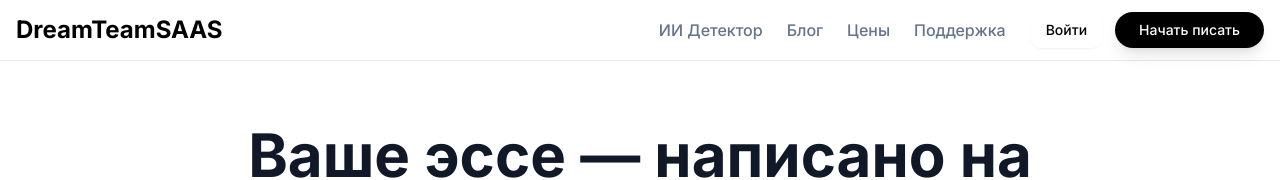
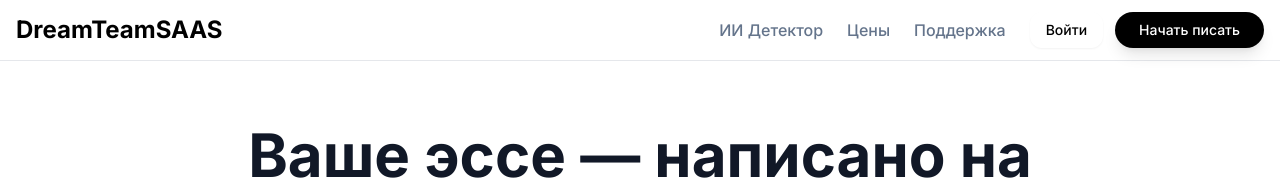
Before and after one commit to industrialprofi/react_app, a Next.js app: page / in a window 1280 px wide. Shown: the top 180 px of the page. Built offline with nearby package versions, Linux system fonts and the light colour scheme.

Commit message:
refactor: remove blog navigation link

```diff
--- a/src/components/sections/footer.tsx
+++ b/src/components/sections/footer.tsx
@@ -14,7 +14,6 @@ const footerSections = {
   ],
   resources: [
     "Как использовать DreamTeamSAAS",
-    "Блог",
     "Примеры",
     "Генератор",
     "Наш исследователь",
--- a/src/components/sections/header.tsx
+++ b/src/components/sections/header.tsx
@@ -6,7 +6,6 @@ import { Button } from "../ui/button";
 
 const navItems = [
   { label: "ИИ Детектор", href: "/ai-detector" },
-  { label: "Блог", href: "/blog" },
   { label: "Цены", href: "/subscription" },
   { label: "Поддержка", href: "/support" },
 ];
```
